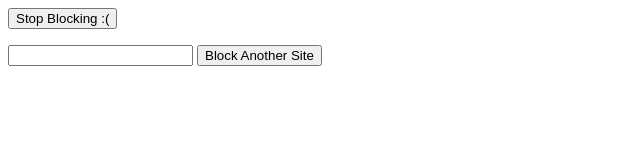
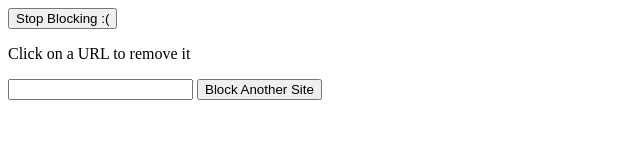
Before and after one commit to SimonBerens/WebBlock, a browser extension: page options.html in a window 1280 px wide. Shown: the whole page, without its empty margins (0-640 px from the left). Drawn offline with Linux system fonts and the light colour scheme.

Commit message:
Add URL removal instructions

```diff
--- a/options.html
+++ b/options.html
@@ -6,6 +6,7 @@
 </head>
 <body>
 <button id="stop_blocking"> Stop Blocking :(</button>
+<p>Click on a URL to remove it</p>
 <div id="blocked_list_container"></div>
 <input id="new_site" type="text">
 <button id="add_button"> Block Another Site </button>
```
